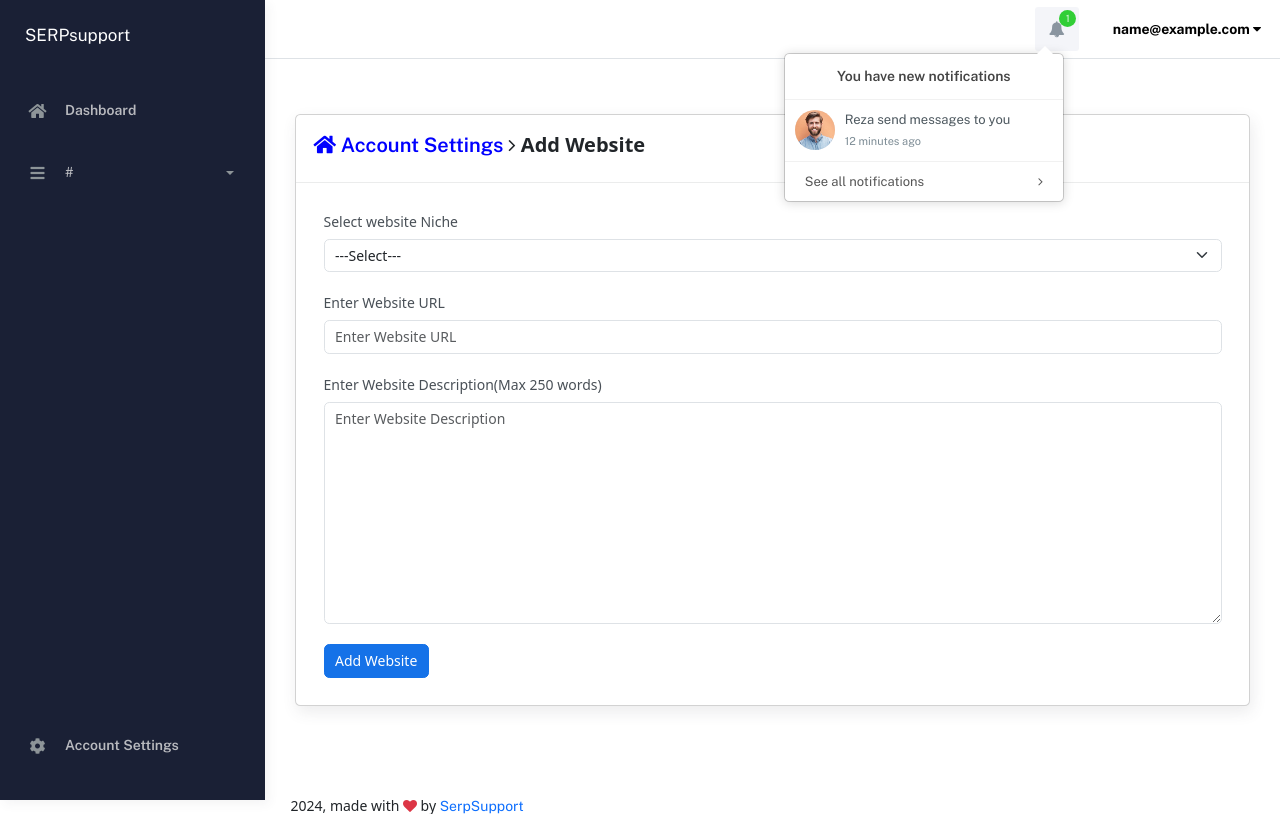
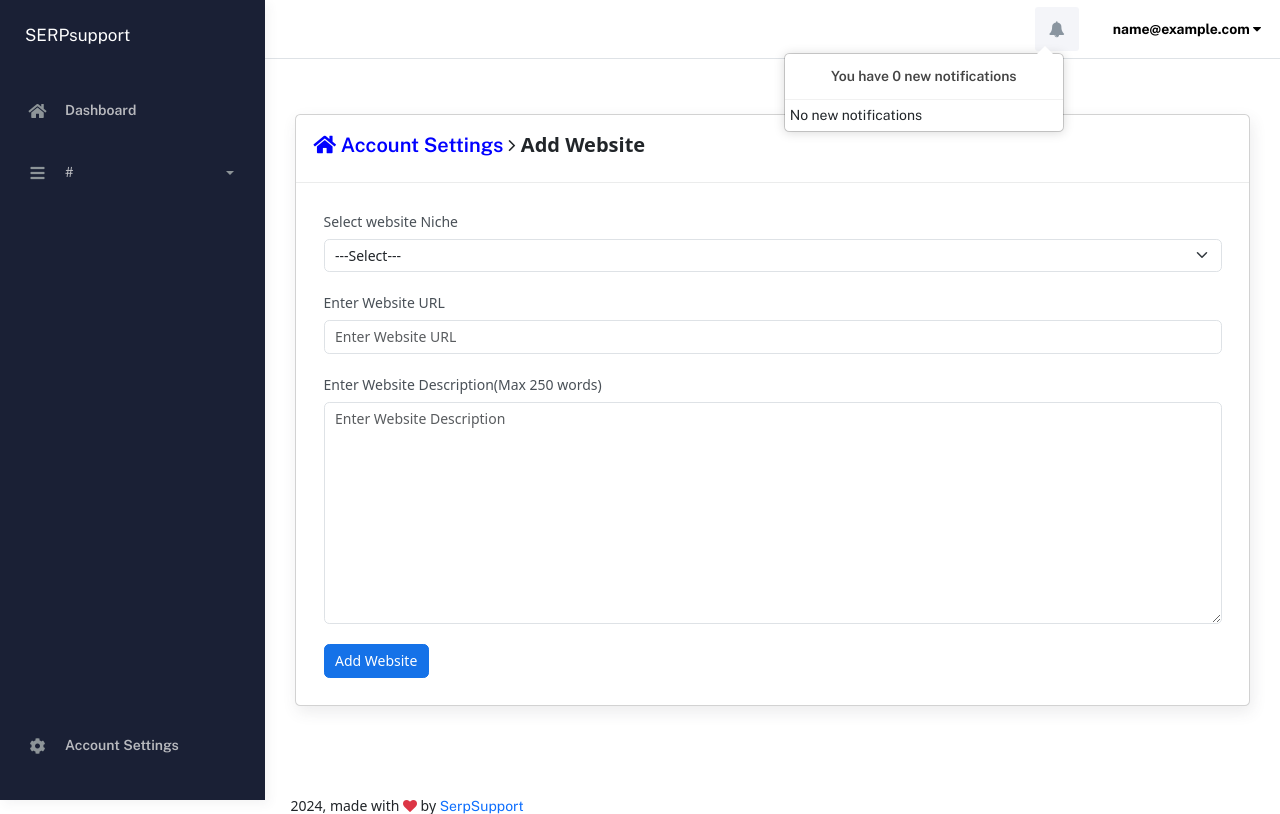
Before and after one commit to Shubham8979agarwal/serpsupport, a Laravel app: page /addwebsite in a window 1280 px wide, after a click that opens the changed part. Shown: the top 814 px of the page. Run offline with Laravel 9, Linux system fonts and the light colour scheme; a user stored in the database is signed in; tables that the repository leaves empty hold one stand-in row (values such as "Sample post"); some libraries are stand-ins or nearby versions.

Commit message:
'messagenotifications_and_submitlinkdetails'

```diff
--- a/app/Http/Controllers/GoogleLoginController.php
+++ b/app/Http/Controllers/GoogleLoginController.php
@@ -64,6 +64,13 @@ class GoogleLoginController extends Controller
         $data['data'] = Auth::user();
         $data['pushedwebsites'] = DB::table('websites')->where('website_uploader_email',Auth::user()->email)->get();
         return view('frontend.dashboard.accountsettings',$data);
+    }
+
+    public function archivedchat_and_linkdetails()
+    {
+        $data['data'] = Auth::user();
+        $data['linkdetails'] = DB::table('submitlinks')->where('acceptedby_to',Auth::user()->id)->orWhere('acceptedby_from', Auth::user()->id)->where('chat_status','closed')->get();
+        return view('frontend.dashboard.archivedchat_and_linkdetails',$data);
     }
 
     public function addwebsite()
--- a/resources/views/frontend/dashboard/addwebsite.blade.php
+++ b/resources/views/frontend/dashboard/addwebsite.blade.php
@@ -1,6 +1,12 @@
 @include('frontend.dashboard.common.header')
 <div class="container">
    <div class="page-inner">
+      @if (session('error'))
+      <div class="alert alert-danger alert-dismissible fade show" role="alert">
+         <i class="fa fa-warning"></i> {{ session('error') }}
+         <button type="button" class="btn-close" data-bs-dismiss="alert" aria-label="Close"></button>
+      </div>
+      @endif
       <div class="page-header">
          <div class="col-md-12">
             <div class="card mt-4">
--- a/resources/views/frontend/dashboard/backlinks.blade.php
+++ b/resources/views/frontend/dashboard/backlinks.blade.php
@@ -124,12 +124,12 @@
                               <?php
                                 $getid = DB::table('websites')->where('website_url', $mywebsite->forwhich_user_url)->select('user_id')->pluck('user_id')->first();
                               ?>
-                              <a href="{{ route('chat') }}/{{ $getid }}" class="btn btn-success">Go to chat</a>
+                              <a href="{{ route('chat', ['id' => $getid]) }}" class="btn btn-success">Go to chat</a>
                               @else
                               <?php
                                 $getid = DB::table('websites')->where('website_url', $mywebsite->website_url)->select('user_id')->pluck('user_id')->first();
                               ?>
-                              <a href="{{ route('chat') }}/{{ $getid }}" class="btn btn-success">Go to chat</a>
+                              <a href="{{ route('chat', ['id' => $getid]) }}" class="btn btn-success">Go to chat</a>
                               @endif
 
                               @elseif($mywebsite->status=="rejected")
--- a/resources/views/frontend/dashboard/common/header.blade.php
+++ b/resources/views/frontend/dashboard/common/header.blade.php
@@ -64,6 +64,12 @@
          }
          .changebackground span:before{
          background: #000!important;
+         }
+         .messages-notif-box .notif-center a .notif-content, .notif-box .notif-center a .notif-content{
+           padding: 10px 15px 10px 15px!important;
+         }
+         .notif-content {
+            padding: 5px!important;
          }
       </style>
    </head>
@@ -202,52 +208,74 @@
             <div class="container-fluid">
                <ul class="navbar-nav topbar-nav ms-md-auto align-items-center">
                   <li class="nav-item topbar-icon dropdown hidden-caret">
-                     <a
-                        class="nav-link dropdown-toggle"
-                        href="#"
-                        id="notifDropdown"
-                        role="button"
-                        data-bs-toggle="dropdown"
-                        aria-haspopup="true"
-                        aria-expanded="false"
-                        >
-                     <i class="fa fa-bell"></i>
-                     <span class="notification">1</span>
+                     <a class="nav-link dropdown-toggle" href="#" id="notifDropdown" role="button" data-bs-toggle="dropdown" aria-haspopup="true" aria-expanded="false">
+                        <i class="fa fa-bell"></i>
+
+                        <?php
+                        // Get the authenticated user's ID
+                        $userId = Auth::id();
+
+                        // Count the number of unread messages (seen = 0) where the logged-in user is the recipient (to_id)
+                        $unreadCount = DB::table('ch_messages')
+                           ->where('to_id', $userId)
+                           ->where('seen', 0)
+                           ->count();
+                        ?>
+
+                        @if($unreadCount > 0)
+                           <!-- Display the number of unread messages -->
+                           <span class="notification">{{ $unreadCount }}</span>
+                        @endif
                      </a>
-                     <ul
-                        class="dropdown-menu notif-box animated fadeIn"
-                        aria-labelledby="notifDropdown"
-                        >
+
+                     <ul class="dropdown-menu notif-box animated fadeIn" aria-labelledby="notifDropdown">
                         <li>
                            <div class="dropdown-title">
-                              You have new notifications
+                              You have {{ $unreadCount }} new notification{{ $unreadCount != 1 ? 's' : '' }}
                            </div>
                         </li>
                         <li>
                            <div class="notif-scroll scrollbar-outer">
                               <div class="notif-center">
-                                 <a href="#">
-                                    <div class="notif-img">
-                                       <img
-                                          src="{{ url('dashboard_assets/img/profile2.jpg') }}"
-                                          alt="Img Profile"
-                                          />
+                                 <?php
+                                 // Fetch the unseen messages for the user, limiting the result to 5
+                                 $unseenMessages = DB::table('ch_messages')
+                                    ->where('to_id', $userId)
+                                    ->where('seen', 0)
+                                    ->orderBy('created_at', 'desc')
+                                    ->limit(5)  // Limit to 5 notifications
+                                    ->get();
+                                 ?>
+
+                                 @forelse($unseenMessages as $message)
+                                    <?php
+                                    // Get the sender's name (assuming there is a 'users' table)
+                                    $senderName = DB::table('users')
+                                       ->where('id', $message->from_id)
+                                       ->pluck('name')
+                                       ->first();
+                                    ?>
+                                    <a href="/chat/{{$message->from_id}}">
+                                       <div class="notif-content">
+                                          <span class="block">
+                                             Someone sent you a message
+                                          </span>
+                                          <span class="time">
+                                             {{ \Carbon\Carbon::parse($message->created_at)->diffForHumans() }}
+                                          </span>
+                                       </div>
+                                    </a>
+                                 @empty
+                                    <div class="notif-content">
+                                       <span class="block">No new notifications</span>
                                     </div>
-                                    <div class="notif-content">
-                                       <span class="block">
-                                       Reza send messages to you
-                                       </span>
-                                       <span class="time">12 minutes ago</span>
-                                    </div>
-                                 </a>
+                                 @endforelse
                               </div>
                            </div>
                         </li>
-                        <li>
-                           <a class="see-all" href="javascript:void(0);"
-                              >See all notifications<i class="fa fa-angle-right"></i>
-                           </a>
-                        </li>
+                        <!-- <li class="dropdown-footer">
+                           <a href="#">View All Notifications</a>
+                        </li> -->
                      </ul>
                   </li>
                   <li class="nav-item topbar-user dropdown hidden-caret">
@@ -265,6 +293,8 @@
                            <li>
                               <a class="dropdown-item" href="{{ route('account-settings') }}">Account Setting</a>
                               <div class="dropdown-divider"></div>
+                              <a class="dropdown-item" href="{{ route('archivedchat-and-linkdetails') }}">Archived Chat & Link Details</a>
+                              <div class="dropdown-divider"></div>
                               <a class="dropdown-item" href="{{ route('signout') }}">Signout</a>
                            </li>
                         </div>
--- a/resources/views/frontend/dashboard/outlinks.blade.php
+++ b/resources/views/frontend/dashboard/outlinks.blade.php
@@ -117,12 +117,12 @@
                               <?php
                                 $getid = DB::table('websites')->where('website_url', $mywebsite->forwhich_user_url)->select('user_id')->pluck('user_id')->first();
                               ?>
-                              <a href="{{ route('chat') }}/{{ $getid }}" class="btn btn-success">Go to chat</a>
+                              <a href="{{ route('chat', ['id' => $getid]) }}" class="btn btn-success">Go to chat</a>
                               @else
                               <?php
                                 $getid = DB::table('websites')->where('website_url', $mywebsite->website_url)->select('user_id')->pluck('user_id')->first();
                               ?>
-                              <a href="{{ route('chat') }}/{{ $getid }}" class="btn btn-success">Go to chat</a>
+                              <a href="{{ route('chat', ['id' => $getid]) }}" class="btn btn-success">Go to chat</a>
                               @endif
 
                               @elseif($mywebsite->status=="rejected")
--- a/routes/web.php
+++ b/routes/web.php
@@ -60,7 +60,9 @@ Route::post('submitlinkdetails', [GoogleLoginController::class, 'submitlinkdetai
 
 Route::get('delete-website/{id}', [GoogleLoginController::class, 'deletewebsite'])->name('delete-website');
 
-Route::get('chat/{id}', [GoogleLoginController::class, 'chat']);
+Route::get('chat/{id}', [GoogleLoginController::class, 'chat'])->name('chat');
+
+Route::get('/chat', function () {return redirect()->route('addwebsite')->with('error', 'Invalid chat request.');});
 
 Route::get('acceptedby-to-outlink-connection/{id}/{forwhich_user_url}/{website_url}', [GoogleLoginController::class, 'acceptedby_to_outlink_connection'])->name('acceptedby-to-outlink-connection');
 
@@ -68,7 +70,9 @@ Route::get('acceptedby-from-backlink-connection/{id}/{forwhich_user_url}/{websit
 
 Route::get('reject/{forwhich_user_url}/{website_url}', [GoogleLoginController::class, 'rejectPair'])->name('reject');
 
-Route::get('/weekly-update', [WebsiteController::class, 'weeklyUpdate']);
+Route::get('/archivedchat-and-linkdetails', [GoogleLoginController::class, 'archivedchat_and_linkdetails'])->name('archivedchat-and-linkdetails');;
+
+Route::get('/weekly-update', [GoogleLoginController::class, 'weeklyUpdate']);
 
 Route::get('signout', [GoogleLoginController::class, 'signout'])->name('signout');
 });
```
Also changed, not shown: resources/views/frontend/dashboard/archivedchat_and_linkdetails.blade.php (added, +62 -0 lines), 2 other files.
